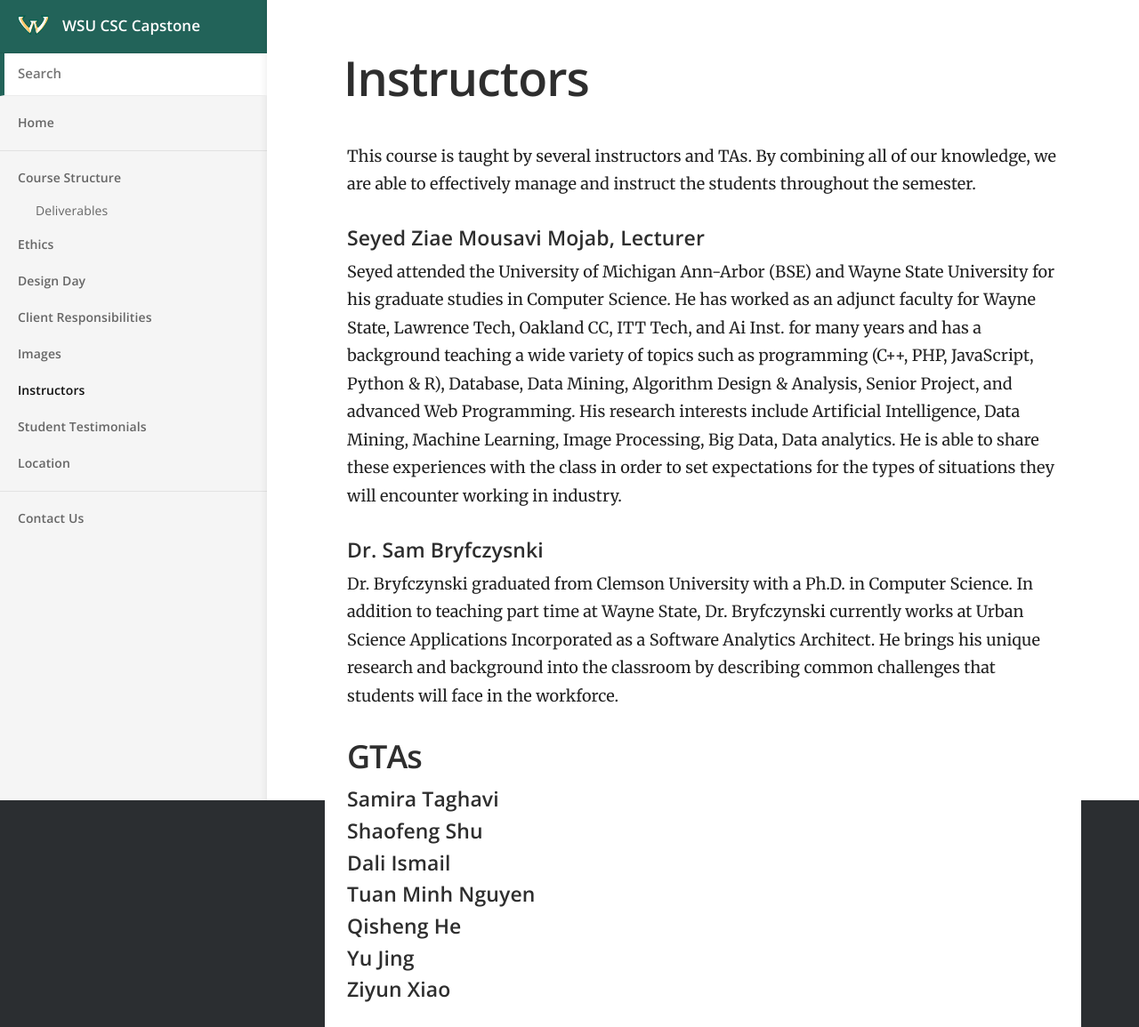
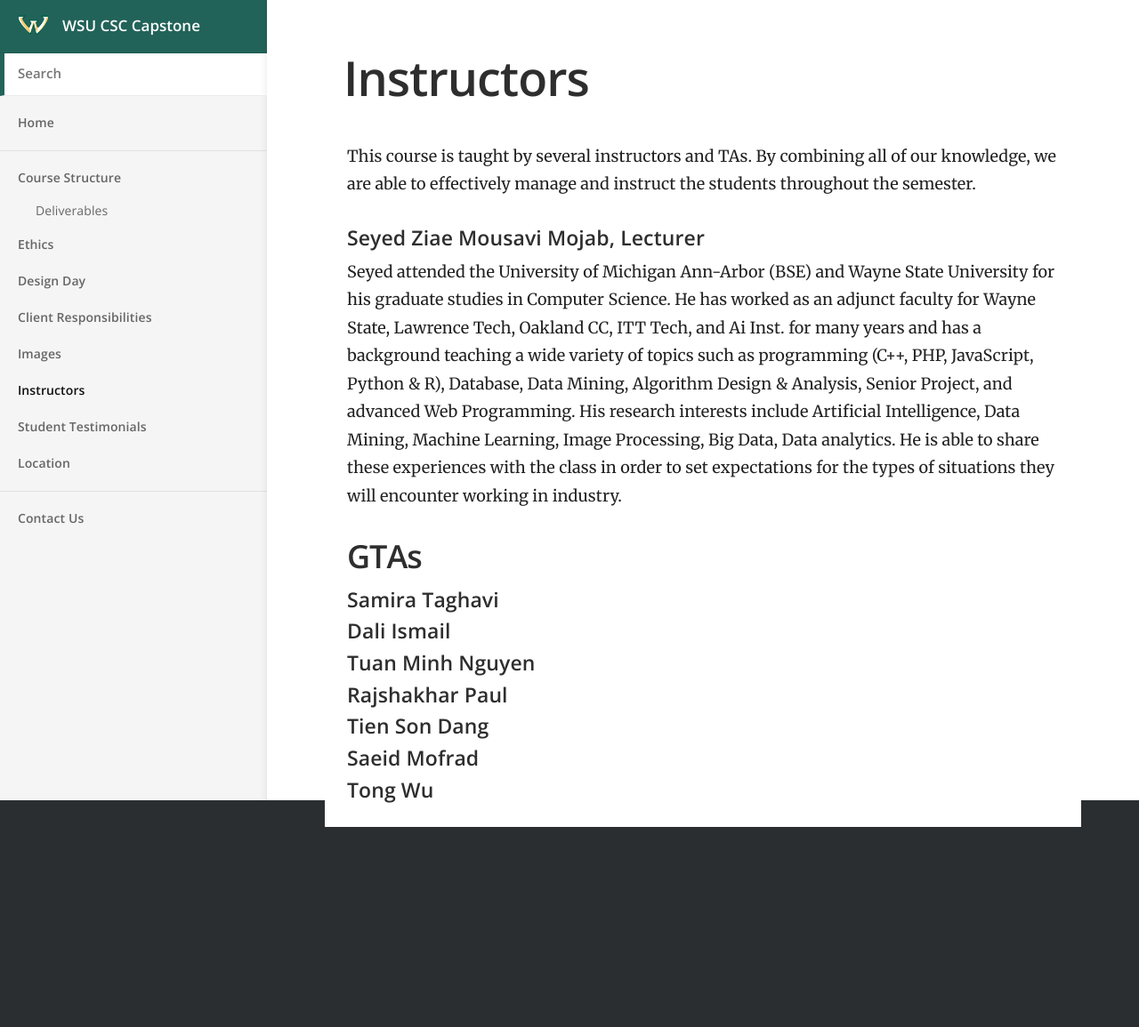
Before and after one commit to wsu-csc-capstone/wsu-csc-capstone.github.io, a Jekyll site: the page built from _docs/instructors/index.md, in a window 1280 px wide. Shown: the whole page at 89% size. Built offline with Jekyll 4.4.1, drawn with Linux system fonts in a browser that asks for light colours; after the commit the page ends 930 px from its top, so only the background shows below that.

Commit message:
Update index.md

```diff
--- a/_docs/instructors/index.md
+++ b/_docs/instructors/index.md
@@ -13,24 +13,19 @@ manage and instruct the students throughout the semester.
 Seyed attended the University of Michigan Ann-Arbor (BSE) and Wayne State University for his graduate studies in Computer Science. He has worked as an adjunct faculty for Wayne State, Lawrence Tech, Oakland CC, ITT Tech, and Ai Inst. for many years and has a background teaching a wide variety of topics such as programming (C++, PHP, JavaScript, Python & R), Database, Data Mining, Algorithm Design & Analysis, Senior Project, and advanced Web Programming. His research interests include Artificial Intelligence, Data Mining, Machine Learning, Image Processing, Big Data, Data analytics. He is able to share these experiences with the class in order to set expectations
 for the types of situations they will encounter working in industry.
 
-#### Dr. Sam Bryfczysnki
-Dr. Bryfczynski graduated from Clemson University with a Ph.D. in Computer Science. In addition to teaching part
-time at Wayne State, Dr. Bryfczynski currently works at Urban Science Applications Incorporated as a Software
-Analytics Architect. He brings his unique research and background into the classroom by describing common challenges
-that students will face in the workforce.
 
 ## GTAs
 
 #### Samira Taghavi
 
-#### Shaofeng Shu
-
 #### Dali Ismail
 
 #### Tuan Minh Nguyen
 
-#### Qisheng He
+#### Rajshakhar Paul
 
-#### Yu Jing
+#### Tien Son Dang
 
-#### Ziyun Xiao
+#### Saeid Mofrad
+
+#### Tong Wu
```
